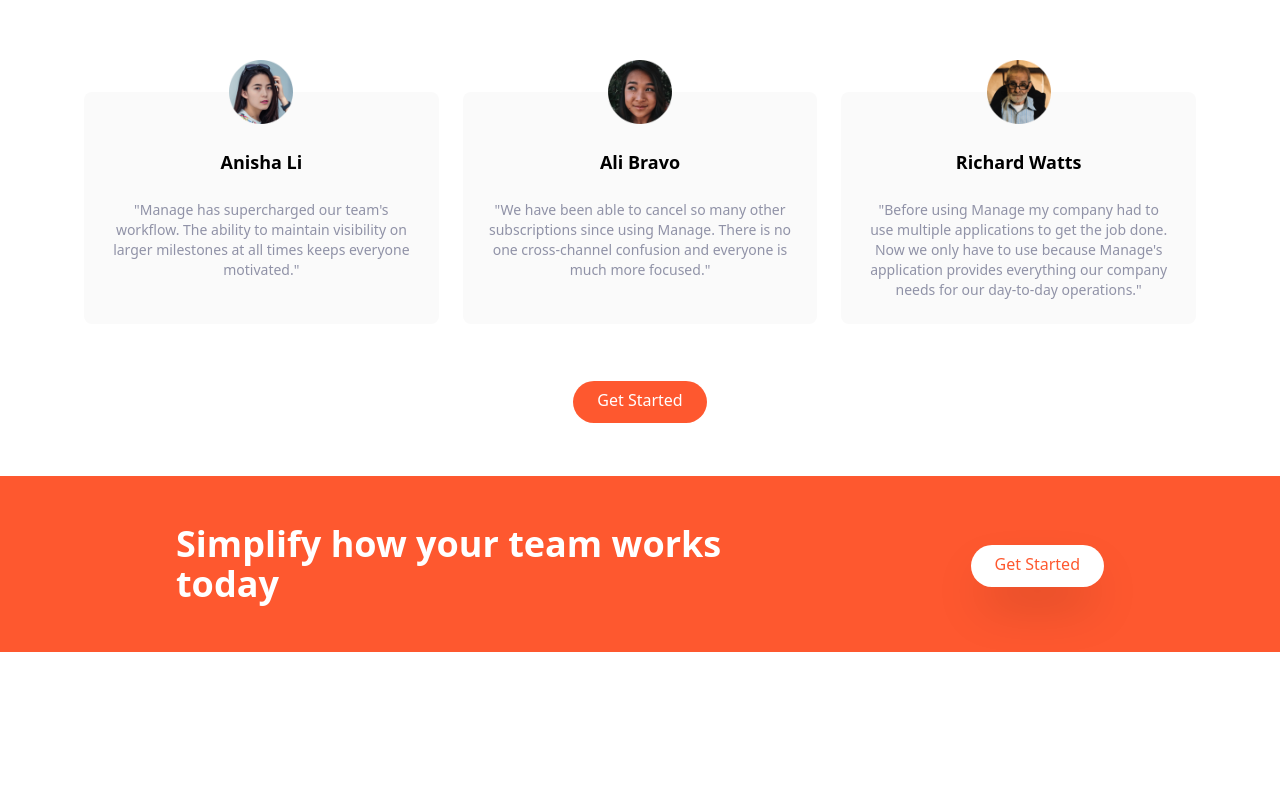
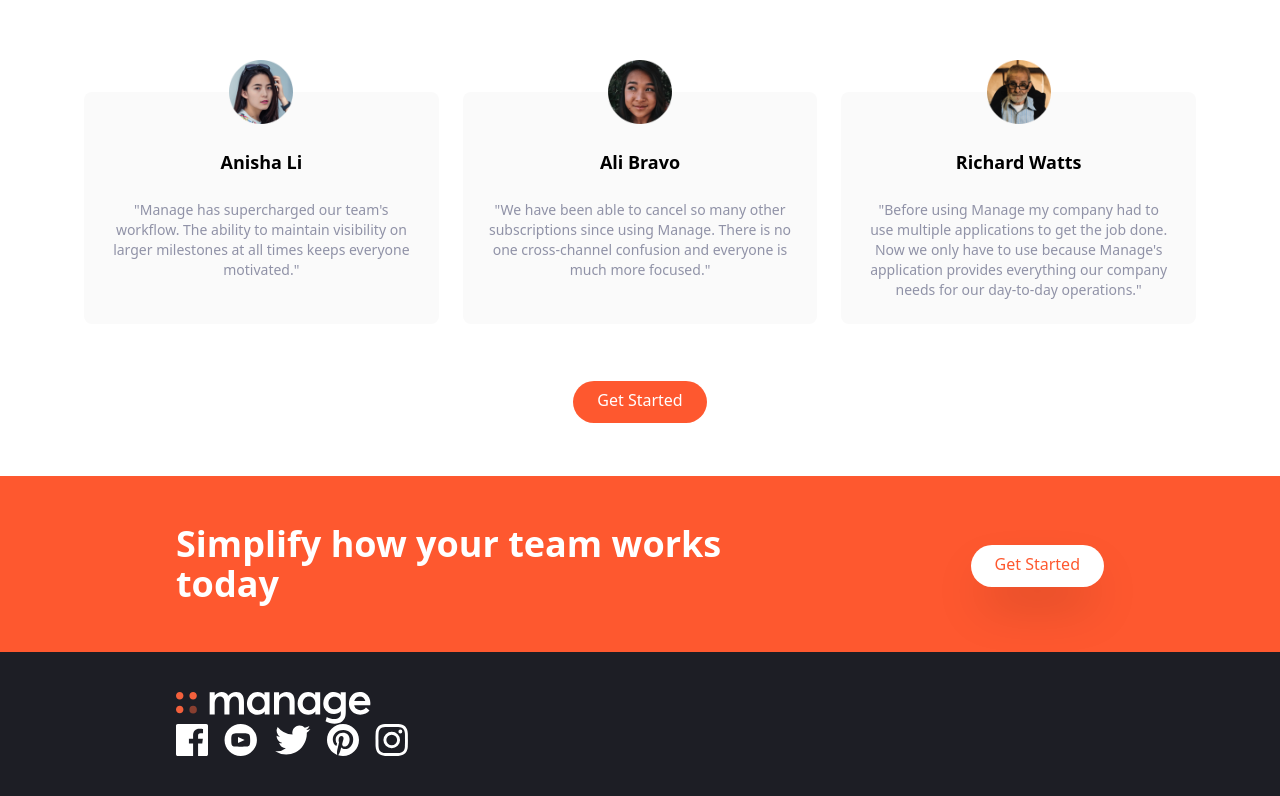
Before and after one commit to Composer0/TailwindLandingPage, a website: page public/index.html in a window 1280 px wide. Shown: the part 1312-2108 px from the top of the page. Before the commit the page ends 1964 px from the top, so only its background shows below. Drawn offline with Linux system fonts and the light colour scheme.

Commit message:
Learned how to edit SVG file.
Worked on Footer and learned how to edit svg files render the color scheme I want on a given file.

```diff
--- a/public/index.html
+++ b/public/index.html
@@ -10,7 +10,7 @@
     <link rel="stylesheet" href="../dist/output.css" />
     <title>Tailwind Website</title>
 </head>
-<body class="bg-white text-black dark:bg-slate-900 dark:text-white">
+<body class="text-black dark:bg-slate-900 dark:text-white">
 
 <!-- ml = margin left mx = margin auto -->
 
@@ -19,7 +19,7 @@
         <div class="flex items-center justify-between">
             <!-- Logo -->
             <div class="pt-2">
-                <img src="../img/logo.svg" alt="logo">
+                <img src="../img/logo-white.svg" alt="logo">
             </div>
             <!-- Menu Items -->
             <!-- md:flex after hidden allows for the links on the nav bar to be hidden unless they meet the requirements for the screen size. This design pattern is mobile first. -->
@@ -205,5 +205,43 @@
         </div>
     </section>
 
+    <!-- Footer -->
+    <footer class="bg-veryDarkBlue">
+        <!-- Flex Container -->
+        <div class="container flex flex-col-reverse justify-between px-6 py-10 mx-auto space-y-8 md:flex-row md:spac-y-0">
+            <!-- Logo and Social Links Container -->
+            <div class="flex flex-col reverse items-center justify-between space-y-12 md:flex-col md:space-y-0 md:items-start">
+                <!-- Logo -->
+                <div>
+                    <img src="../img/logo-white.svg" class="h-8" alt="logo" />
+                </div>
+                <!-- Social Links Container -->
+                <div class="flex justify-center space-x-4">
+                    <!-- Link 1 -->
+                    <a href="#">
+                        <img src="../img/icon-facebook.svg" alt="" class="h-8" />
+                    </a>
+                    <!-- Link 2 -->
+                    <a href="#">
+                        <img src="../img/icon-youtube.svg" alt="" class="h-8" />
+                    </a>
+                    <!-- Link 3 -->
+                    <a href="#">
+                        <img src="../img/icon-twitter.svg" alt="" class="h-8" />
+                    </a>
+                    <!-- Link 4 -->
+                    <a href="#">
+                        <img src="../img/icon-pinterest.svg" alt="" class="h-8" />
+                    </a>
+                    <!-- Link 5 -->
+                    <a href="#">
+                        <img src="../img/icon-instagram.svg" alt="" class="h-8" />
+                    </a>
+                </div>
+            </div>
+            <!-- List Container -->
+        </div>
+    </footer>
+
 </body>
 </html>
```
Also changed, not shown: dist/output.css, img/logo-white.svg (added).
